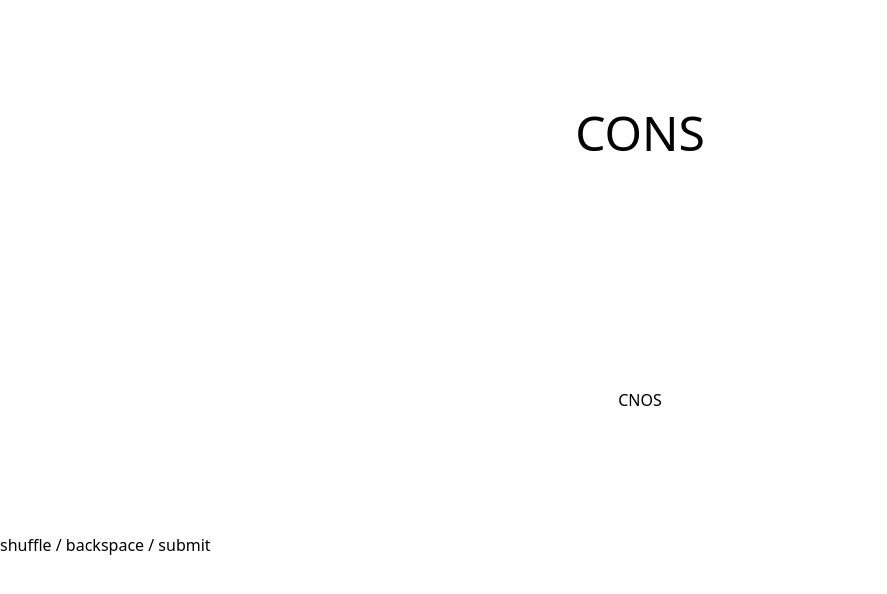
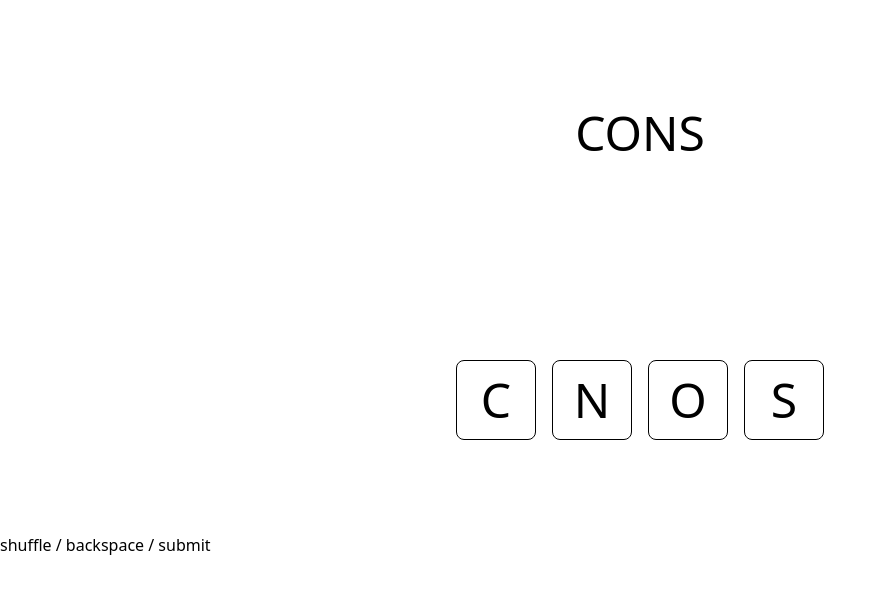
Before and after one commit to lacker/valentines2021, a React (Create React App) app: page / in a window 1280 px wide. Shown: the top 594 px of the page, without its empty margins (0-887 px from the left). Built offline with nearby package versions, Linux system fonts and the light colour scheme.

Commit message:
middle buttons look ok

```diff
--- a/src/App.js
+++ b/src/App.js
@@ -20,7 +20,14 @@ function shuffleArray(array) {
 
 let LetterButton = ({ letter, onClick }) => {
   return (
-    <button key={letter} onClick={onClick}>
+    <button
+      className="h-20 w-20 m-2 px-5 border border-black rounded-lg text-5xl"
+      key={letter}
+      onClick={e => {
+        e.target.blur();
+        onClick();
+      }}
+    >
       {letter}
     </button>
   );
```
